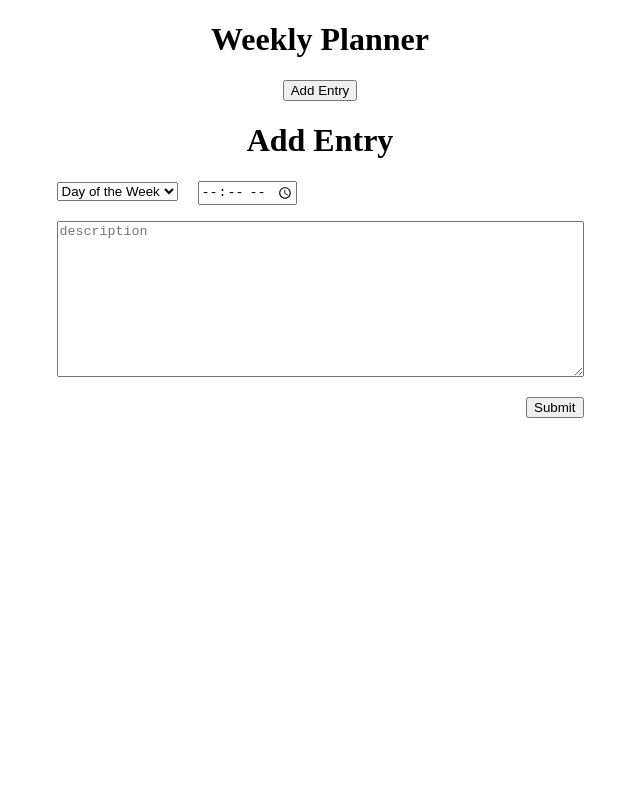
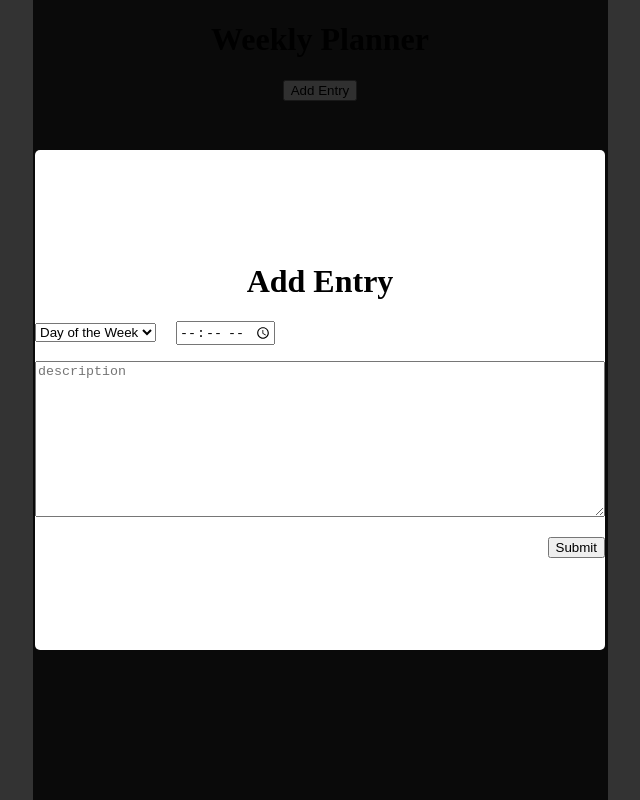
Before and after one commit to mgmauriello/week-planner, a website: page index.html in a window 1280 px wide. Shown: the whole page, without its empty margins (320-960 px from the left). Drawn offline with Linux system fonts and the light colour scheme.

Commit message:
Did some modal...

```diff
--- a/index.html
+++ b/index.html
@@ -10,7 +10,7 @@
   <link rel="stylesheet" href="reset.css">
 </head>
 
-<body>
+<body class="modal-overlay">
   <header class="center">
     <div class="container">
       <div class="row">
@@ -29,9 +29,10 @@
     </div>
   </div>
 
-  <div class="container">
+  <div class="container modal-overlay">
     <div class="row add-entry-form">
       <div class="column-full hidden">
+        <div class="modal">
           <h1 class="center">Add Entry</h1>
           <form action="index.html">
             <!-- <input class="week" type="week"> -->
@@ -58,6 +59,7 @@
         </div>
       </div>
     </div>
+  </div>
 
   <script src="main.js"></script>
 </body>
--- a/styles.css
+++ b/styles.css
@@ -15,3 +15,30 @@
 .time-area {
   margin-left: 1rem;
 }
+
+.modal {
+  height: 500px;
+  width: 570px;
+  display: flex;
+  flex-direction: column;
+  justify-content: center;
+  position: fixed;
+  top: 50%;
+  left: 50%;
+  transform: translate(-50%, -50%);
+  z-index: 10;
+  border: none;
+  border-radius: 5px;
+  background-color: white;
+  color: black;
+}
+
+.modal-overlay {
+  background-color: rgba(0, 0, 0, 0.8);
+  opacity: 1;
+  position: fixed;
+  top: 0;
+  left: 0;
+  right: 0;
+  bottom: 0;
+}
```
Lines whose indentation alone changed are shown as unchanged.
